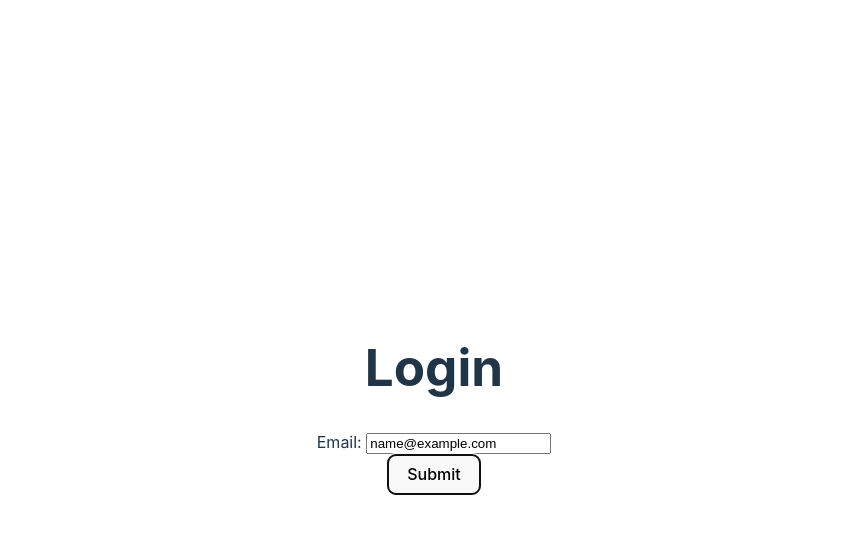
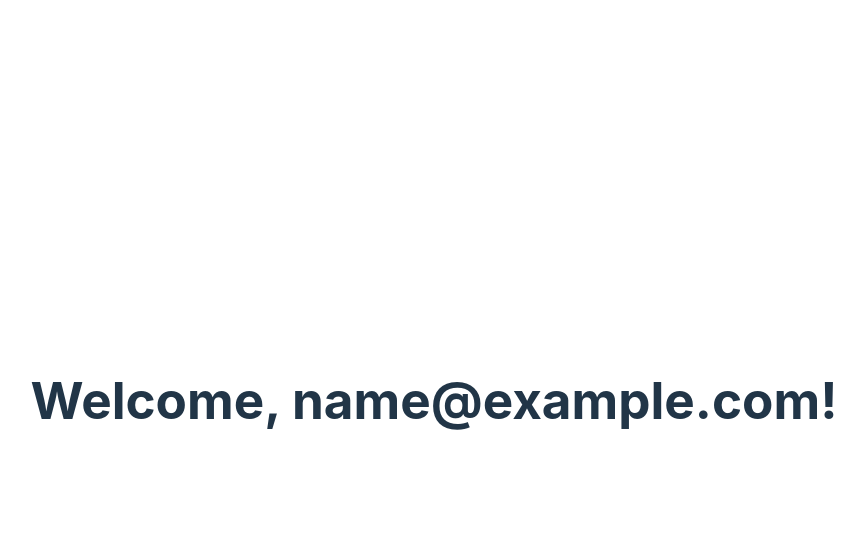
Before and after one commit to codekaizen-github/liker-frontend, a React (Vite) app: page / in a window 1280 px wide. Both pictures are taken after typing "name@example.com" into the empty fields and a click on the button "Submit". Shown: the top 534 px of the page, without its empty margins (206-1071 px from the left). Built offline with nearby package versions, Linux system fonts and the light colour scheme.

Commit message:
Show welcome if email exists

```diff
--- a/src/App.tsx
+++ b/src/App.tsx
@@ -1,10 +1,20 @@
+import { useSelector } from "react-redux";
 import "./App.css";
 import { Login } from "./Login";
+import { RootState } from "./store";
 
 function App() {
+	const email = useSelector((state: RootState) => state.email.value);
+
 	return (
 		<>
-			<Login />
+			{email === "" ? (
+				<Login />
+			) : (
+				<>
+					<h1>Welcome, {email}!</h1>
+				</>
+			)}
 		</>
 	);
 }
--- a/src/emailSlice.ts
+++ b/src/emailSlice.ts
@@ -8,7 +8,6 @@ export const emailSlice = createSlice({
 	reducers: {
 		setEmail: (state, action) => {
 			state.value = action.payload;
-			console.log("Email set to: ", action.payload);
 		},
 	},
 });
```
